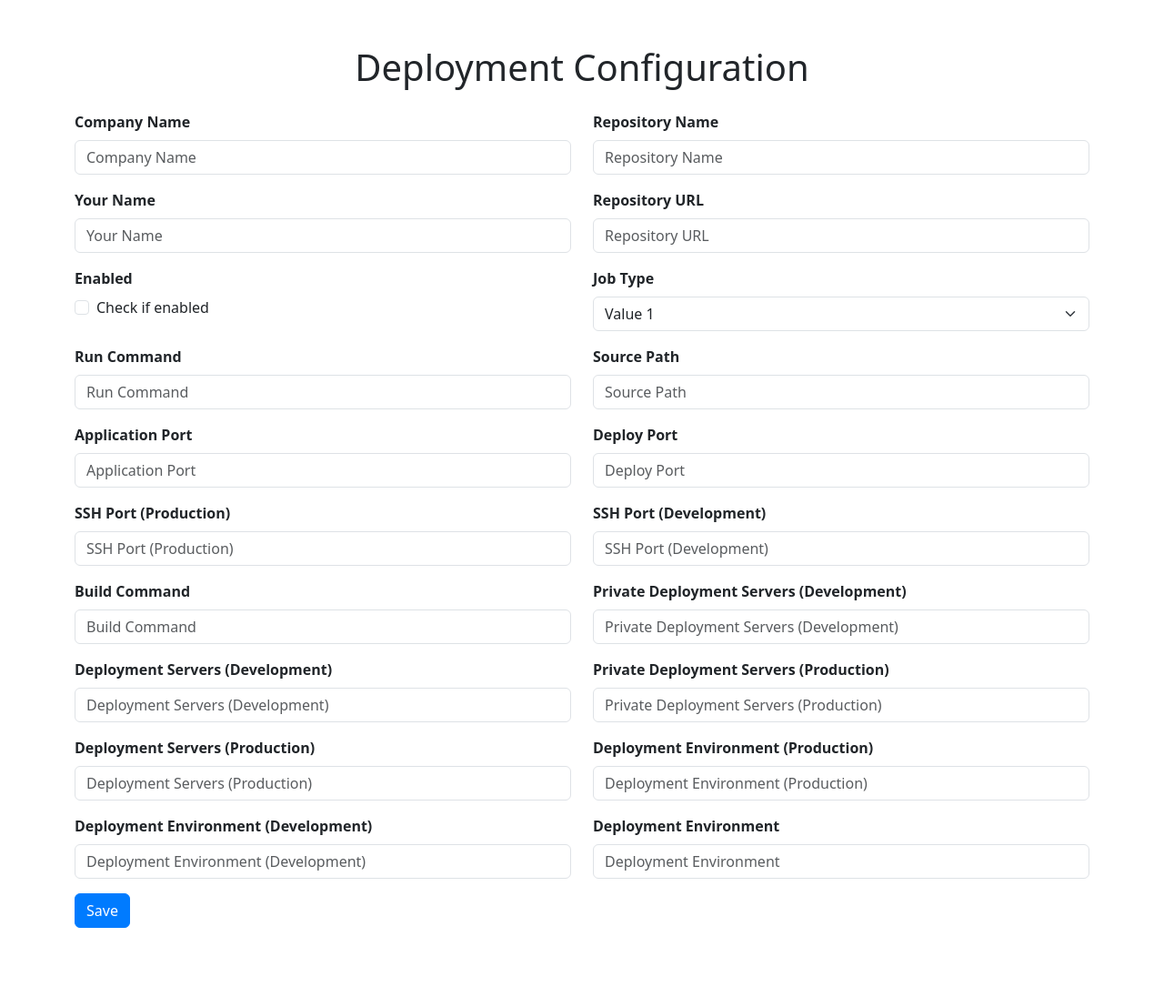
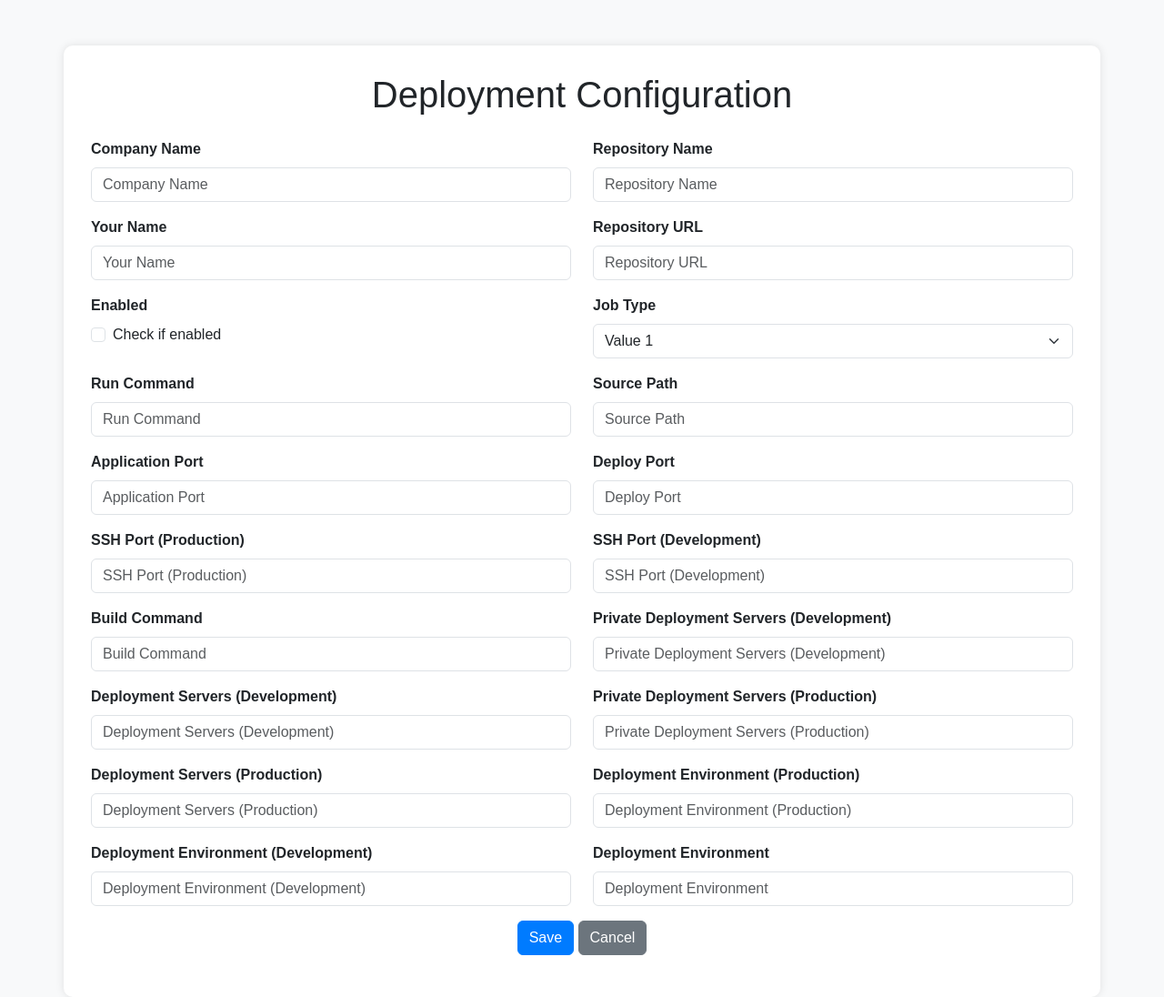
Before and after one commit to AbhinavSharma0112/Simple, a Flask app: page / in a window 1280 px wide. Shown: the whole page at 91% size. Before the commit the page ends 1020 px from the top, so only its background shows below. Run offline with Flask 3, Linux system fonts and the light colour scheme; the visitor is signed in with stand-in values (Sample User, id 1).

```diff
--- a/templates/newindex.html
+++ b/templates/newindex.html
@@ -6,9 +6,17 @@
     <title>Deployment Configuration</title>
     <link href="https://cdn.jsdelivr.net/npm/bootstrap@5.3.3/dist/css/bootstrap.min.css" rel="stylesheet" integrity="sha384-QWTKZyjpPEjISv5WaRU9OFeRpok6YctnYmDr5pNlyT2bRjXh0JMhjY6hW+ALEwIH" crossorigin="anonymous">
     <style>
-        /* Additional custom styles can be added here */
+        /* Custom styles */
+        body {
+            background-color: #f8f9fa;
+            font-family: Arial, sans-serif;
+        }
         .container {
             margin-top: 50px;
+            background-color: #fff;
+            border-radius: 10px;
+            box-shadow: 0 0 10px rgba(0,0,0,0.1);
+            padding: 30px;
         }
         .form-label {
             font-weight: bold;
@@ -16,10 +24,30 @@
         .btn-primary {
             background-color: #007bff;
             border-color: #007bff;
+            transition: all 0.3s ease;
         }
         .btn-primary:hover {
             background-color: #0056b3;
             border-color: #0056b3;
+        }
+        .btn-secondary {
+            background-color: #6c757d;
+            border-color: #6c757d;
+            transition: all 0.3s ease;
+        }
+        .btn-secondary:hover {
+            background-color: #545b62;
+            border-color: #545b62;
+        }
+        .btn-cancel {
+            color: #fff;
+            background-color: #dc3545;
+            border-color: #dc3545;
+            transition: all 0.3s ease;
+        }
+        .btn-cancel:hover {
+            background-color: #c82333;
+            border-color: #bd2130;
         }
     </style>
 </head>
@@ -64,6 +92,7 @@
                 </select>
             </div>
         </div>
+        <!-- Add more form fields here -->
         <div class="row mb-3">
             <div class="col-md-6">
                 <label for="run_command" class="form-label">Run Command</label>
@@ -135,8 +164,9 @@
             </div>
         </div>
         <div class="row mb-3">
-            <div class="col-md-12">
+            <div class="col-md-12 text-center">
                 <button type="submit" class="btn btn-primary">Save</button>
+                <a href="/" class="btn btn-secondary">Cancel</a>
             </div>
         </div>
     </form>
```
Also changed, not shown: yamlfile.py (line endings or trailing spaces).
